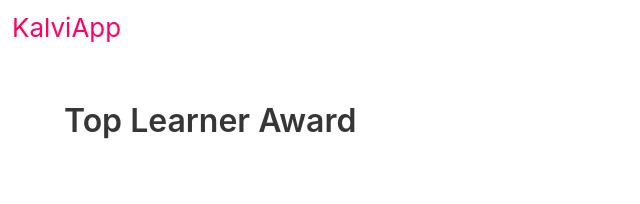
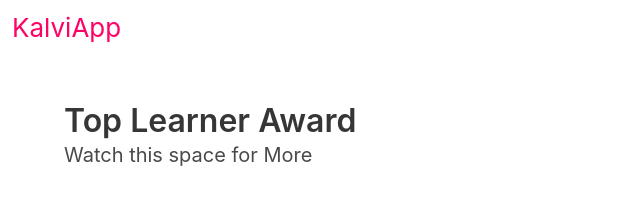
Before and after one commit to kalviapp/kalviapp-top-learner, a plain HTML site: page index.html in a window 1280 px wide. Shown: the whole page, without its empty margins (0-640 px from the left). Drawn offline with nearby package versions, Linux system fonts and the light colour scheme.

Commit message:
Update index.html

```diff
--- a/index.html
+++ b/index.html
@@ -19,6 +19,9 @@
       <h1 class="title">
         Top Learner Award
       </h1>
+      <p class="subtitle">
+        Watch this space for More
+      </p>
     </div>
   </section>
 
```
